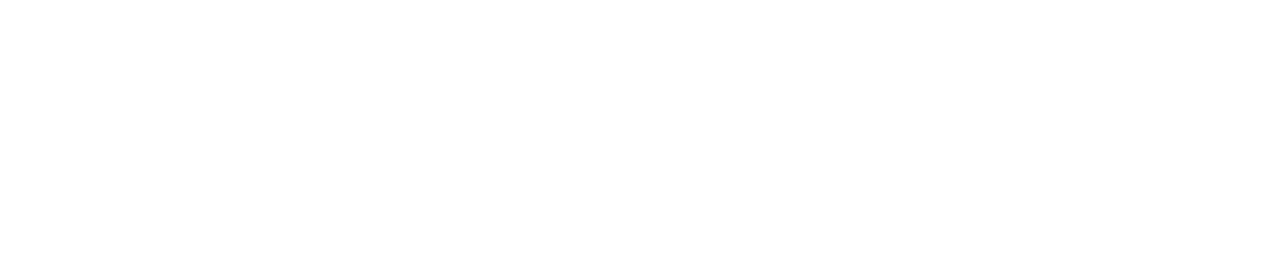
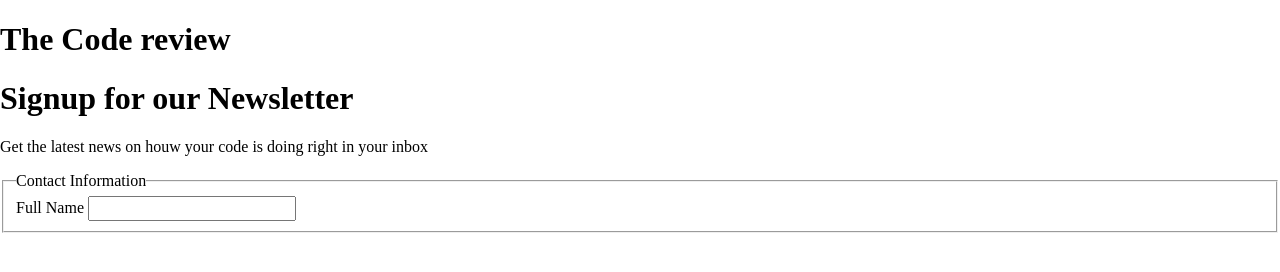
Before and after one commit to hirotachi/Treehouse-FEWD-project-003, a website: page index.html in a window 1280 px wide. Drawn offline with Linux system fonts and the light colour scheme.

Commit message:
gulp setup

```diff
--- a/index.html
+++ b/index.html
@@ -6,9 +6,27 @@
     <title>Newsletter Sign Up</title>
     <link rel="stylesheet" href="css/normalize.css">
     <link rel="stylesheet" href="css/styles.css">
-    <title></title>
+    <title>Online Registration Form</title>
   </head>
   <body>
+    <div class="wrap">
+      <header class="main-header">
+        <h1 class="title">The Code review</h1>
+        <div class="heade-description">
+          <h1 class="header-intro">Signup for our Newsletter</h1>
+          <p class="description">Get the latest news on houw your code is doing right in your inbox</p>
+        </div>
+      </header>
+      <main class="container">
+        <form action="index.html" class="form">
+          <fieldset>
+            <legend>Contact Information</legend>
+            <label for="full_name">Full Name</label>
+            <input type="text" name="full_name" id="full_name" required>
+          </fieldset>
+        </form>
+      </main>
+    </div>
 
   </body>
 </html>
```
Also changed, not shown: gulpfile.js (added, +13 -0 lines).
